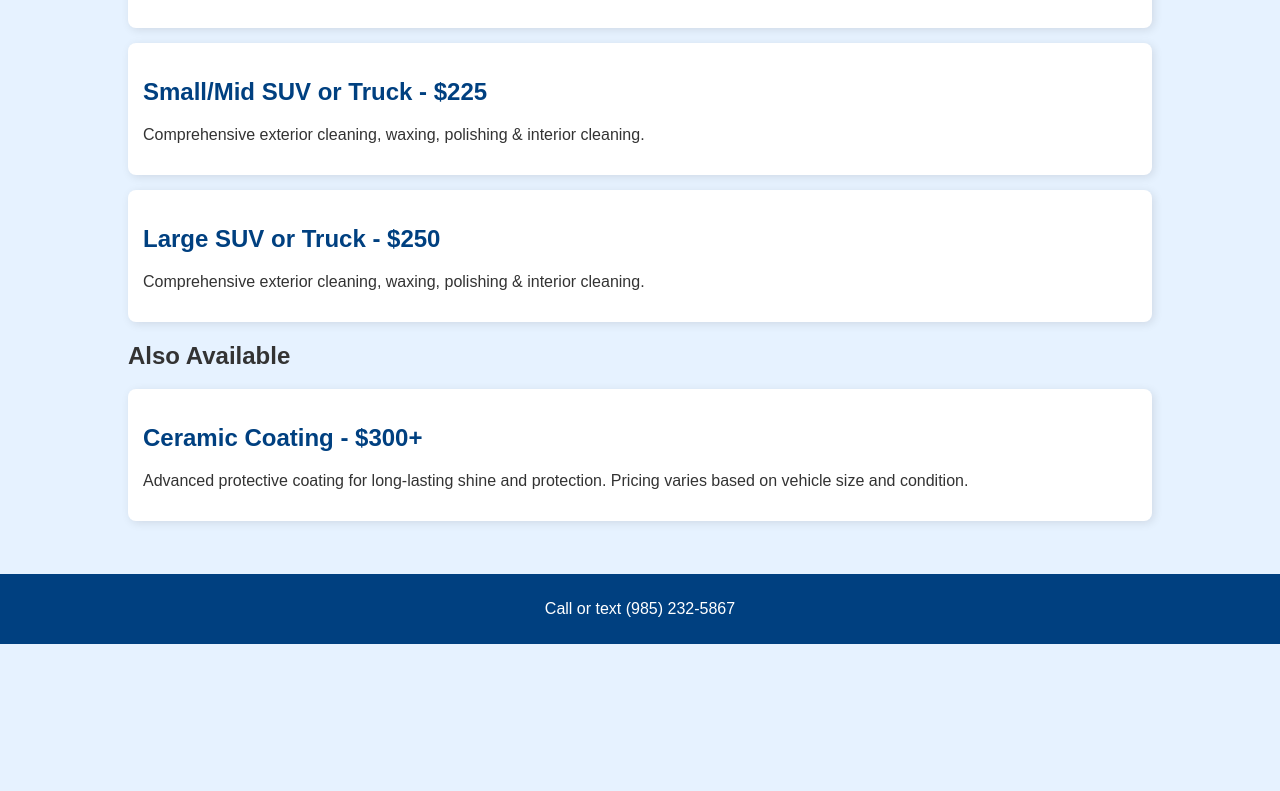
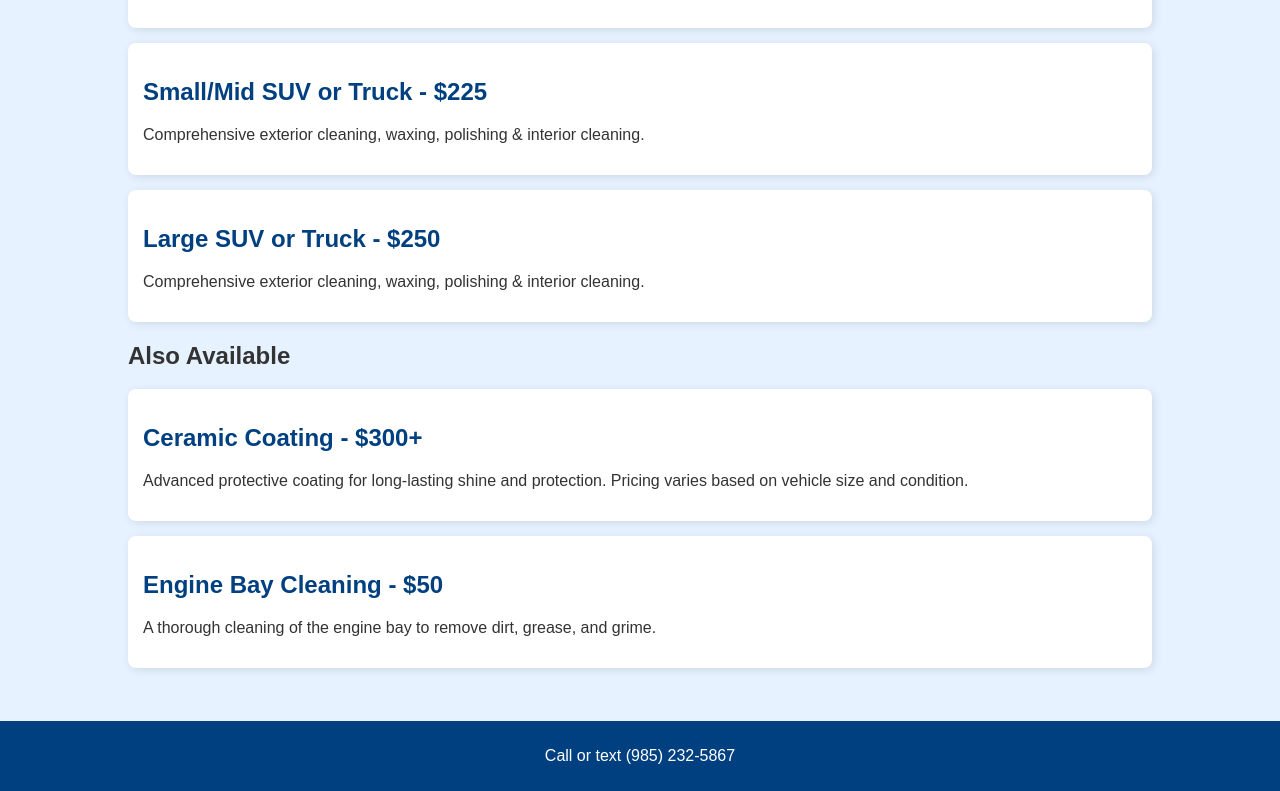
Before and after one commit to Lsims6/site, a plain HTML site: page index.html in a window 1280 px wide. Shown: the part 1288-2079 px from the top of the page. Before the commit the page ends 1932 px from the top, so only its background shows below. Drawn offline with Linux system fonts and the light colour scheme.

Commit message:
Update index.html

```diff
--- a/index.html
+++ b/index.html
@@ -96,7 +96,10 @@
         <h2>Ceramic Coating - $300+</h2>
         <p>Advanced protective coating for long-lasting shine and protection. Pricing varies based on vehicle size and condition.</p>
     </div>
-
+     <div class="service">
+        <h2>Engine Bay Cleaning - $50</h2>
+        <p>A thorough cleaning of the engine bay to remove dirt, grease, and grime. </p>
+    </div>
 </div>
 
 <footer>
@@ -105,7 +108,6 @@
 
 </body>
 </html>
-
 
 <!--
 ### $25 increase per vehicle size for all services.
```
